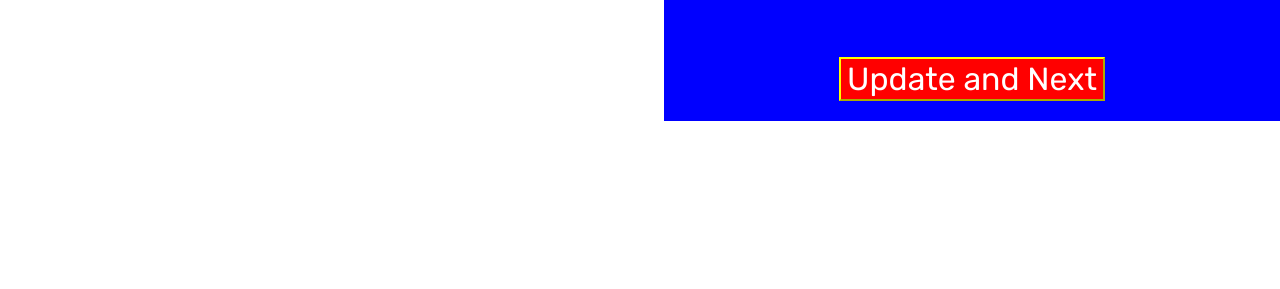
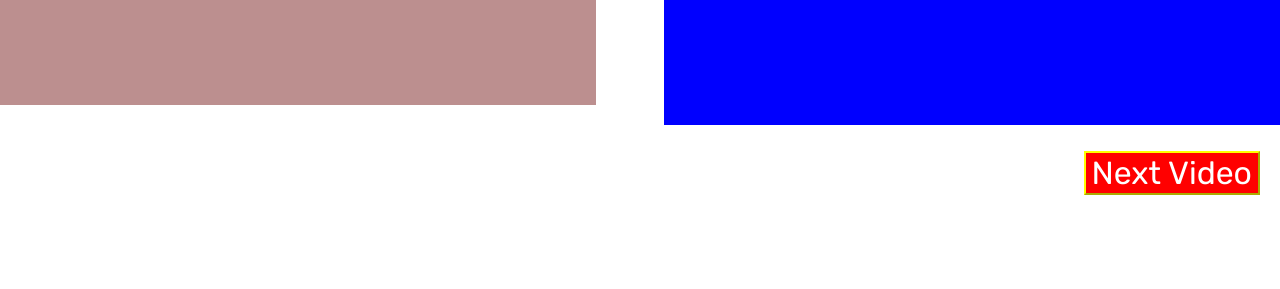
Before and after one commit to Parkinson-Disease-Detection-CSIC/video-evaluation-slider, a Django app: page /polls/1/general in a window 1280 px wide; the page is wider, and only the part inside the window is pictured. Shown: the part 775-1064 px from the top of that part. Before the commit the page ends 896 px from the top of that part, so only its background shows below. Run offline with Django 3.2, Linux system fonts and the light colour scheme; a user stored in the database is signed in; tables that the repository leaves empty hold one stand-in row (values such as "Sample post").

Commit message:
toggle button visibility

```diff
--- a/polls/templates/polls/detail.html
+++ b/polls/templates/polls/detail.html
@@ -3,7 +3,6 @@
 
 {% block content %}
 
-<form action="{% url 'polls:evaluate' sub_num %}" method="post">
 {% csrf_token %}
 <link rel="preconnect" href="https://fonts.gstatic.com">
 <link href="https://fonts.googleapis.com/css2?family=Rubik&display=swap" rel="stylesheet">
@@ -261,13 +260,31 @@ body, html {
 </div>
 <div class="rightpane">
 <div style="text-align:center">
-   <iframe src={{ videos.upngo }} width="640" height="480" allow="autoplay"></iframe>
+   <iframe src={{ videos.0 }} width="640" height="480" allow="autoplay"></iframe>
 </div>
 <div style="text-align:center">
-    <button style="background-color:red; border-color:yellow; color:white" name="Send">Update and Next</button>
+    <div>
+        <button style="background-color:red; border-color:yellow; color:white; visibility:hidden" onclick="previousVideo()" id="leftButton" name="Previous">Previous Video</button>
+    </div>
+    <div>
+        <button style="background-color:red; border-color:yellow; color:white" onclick="nextVideo()" id="middleButton" name="Next">Next Video</button>
+    </div>
+    <div>
+        <button style="background-color:red; border-color:yellow; color:white; visibility:hidden" onclick="saveAndNext()" id="rightButton" name="SaveAndNext">Save and Next</button>
+    </div>
 </div>
 </div>
 </div>
-</form>
-
+<script>
+    function nextVideo() {
+        videosCount = {{ videos|length }};
+        if (videosCount > 1) {
+            document.getElementById("leftButton").style.visibility = "visible";
+            document.currentVideo=1;
+       }
+       if (document.currentVideo == videosCount - 1) {
+           document.getElementById("middleButton").style.visibility = "visible";
+       }
+    }
+</script>
 {% endblock %}
--- a/polls/views.py
+++ b/polls/views.py
@@ -29,7 +29,7 @@ def detail(request, sub_num, type):
     parameters = {
         'evaluation': evaluation,
 	'sub_num': sub_num,
-	'videos': video_urls[sub_num],
+	'videos': list(video_urls[sub_num].values()),
 	'type': type
     }
     return render(request, 'polls/detail.html', parameters)
```
